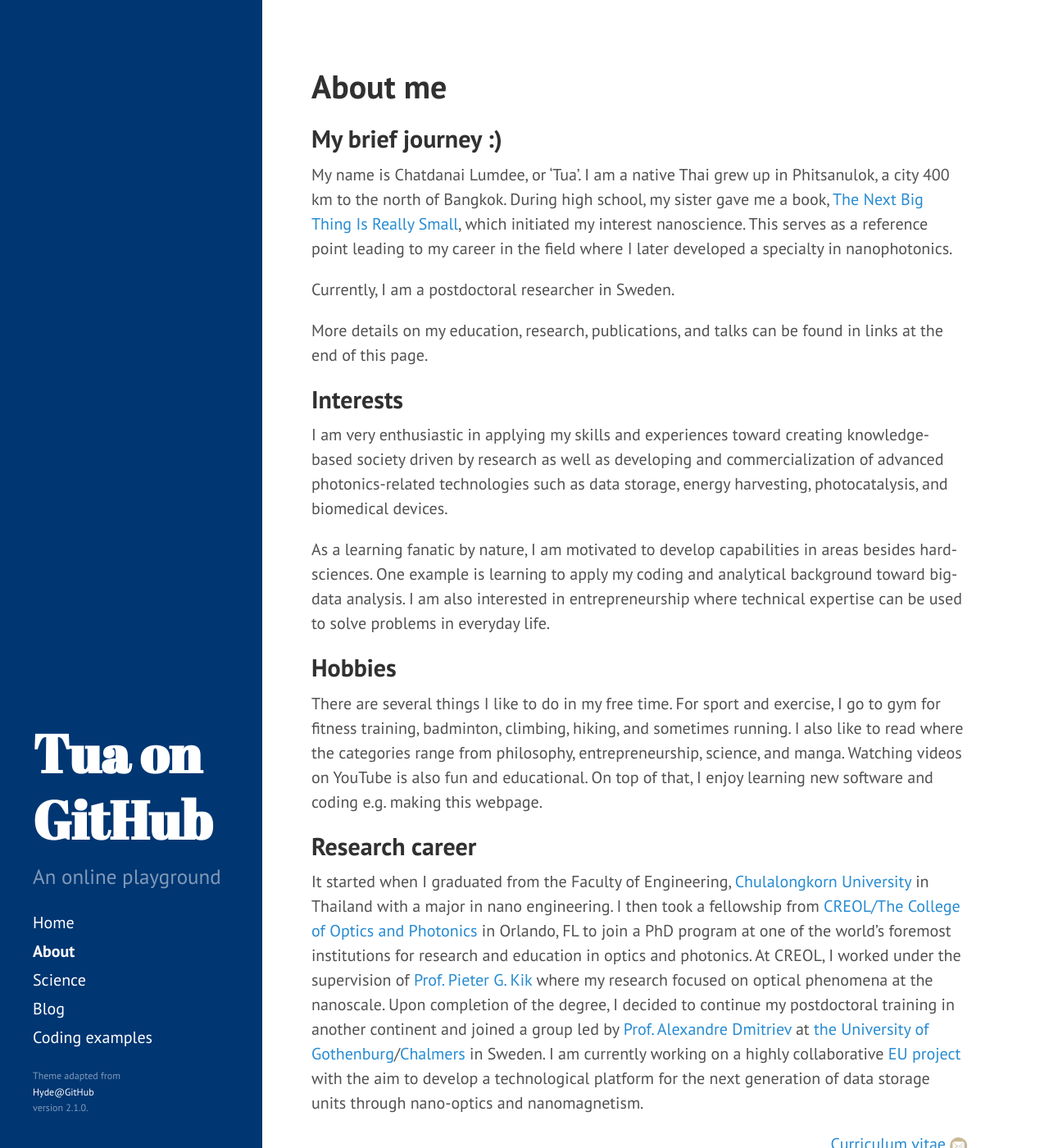
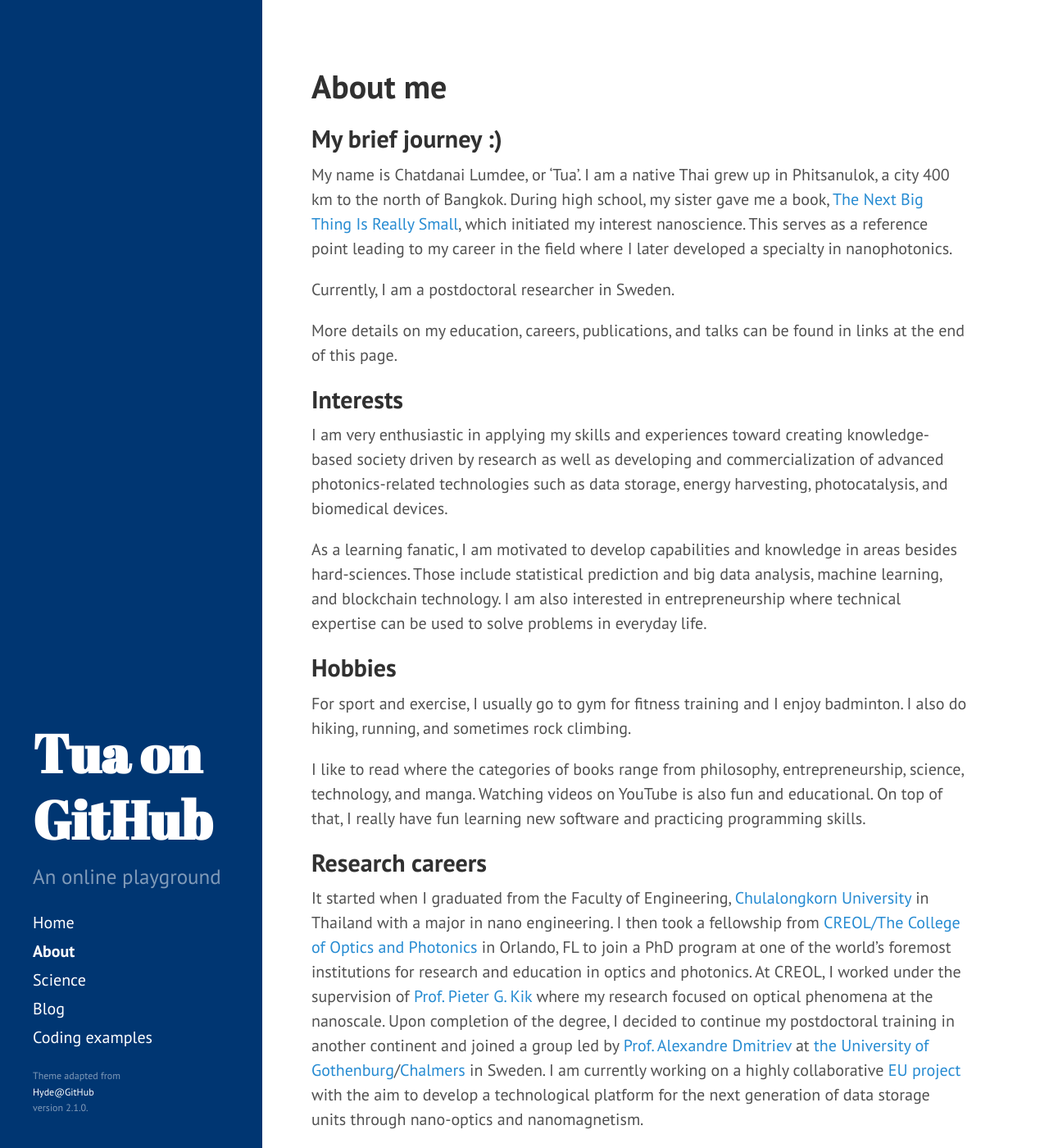
Before and after one commit to clumdee/clumdee.github.io_hyde, a Jekyll site: the page built from about/index.md, in a window 1280 px wide and 1400 px high. Shown: the whole window at 82% size. Built offline with Jekyll 4.4.1, drawn with Linux system fonts in a browser that asks for light colours.

Commit message:
update About

```diff
--- a/about/index.md
+++ b/about/index.md
@@ -9,17 +9,19 @@ My name is Chatdanai Lumdee, or 'Tua'. I am a native Thai grew up in Phitsanulok
 
 Currently, I am a postdoctoral researcher in Sweden.
 
-More details on my education, research, publications, and talks can be found in links at the end of this page.
+More details on my education, careers, publications, and talks can be found in links at the end of this page.
 
 ## Interests
 I am very enthusiastic in applying my skills and experiences toward creating knowledge-based society driven by research as well as developing and commercialization of advanced photonics-related technologies such as data storage, energy harvesting, photocatalysis, and biomedical devices.
 
-As a learning fanatic by nature, I am motivated to develop capabilities in areas besides hard-sciences. One example is learning to apply my coding and analytical background toward big-data analysis. I am also interested in entrepreneurship where technical expertise can be used to solve problems in everyday life.
+As a learning fanatic, I am motivated to develop capabilities and knowledge in areas besides hard-sciences. Those include statistical prediction and big data analysis, machine learning, and blockchain technology.  I am also interested in entrepreneurship where technical expertise can be used to solve problems in everyday life.
 
 ## Hobbies
-There are several things I like to do in my free time. For sport and exercise, I go to gym for fitness training, badminton, climbing, hiking, and sometimes running. I also like to read where the categories range from philosophy, entrepreneurship, science, and manga. Watching videos on YouTube is also fun and educational. On top of that, I enjoy learning new software and coding e.g. making this webpage.
+For sport and exercise, I usually go to gym for fitness training and I enjoy badminton. I also do hiking, running, and sometimes rock climbing.
 
-## Research career
+I like to read where the categories of books range from philosophy, entrepreneurship, science, technology, and manga. Watching videos on YouTube is also fun and educational. On top of that, I really have fun learning new software and practicing programming skills.
+
+## Research careers
 It started when I graduated from the Faculty of Engineering, [Chulalongkorn University](http://www.chula.ac.th/en/) in Thailand with a major in nano engineering. I then took a fellowship from [CREOL/The College of Optics and Photonics](http://www.creol.ucf.edu/) in Orlando, FL to join a PhD program at one of the world’s foremost institutions for research and education in optics and photonics. At CREOL, I worked under the supervision of [Prof. Pieter G. Kik](http://kik.creol.ucf.edu/) where my research focused on optical phenomena at the nanoscale. Upon completion of the degree, I decided to continue my postdoctoral training in another continent and joined a group led by [Prof. Alexandre Dmitriev](https://scholar.google.com/citations?user=uFM2fgcAAAAJ) at [the University of Gothenburg](http://www.gu.se/english)/[Chalmers](http://www.chalmers.se/en/Pages/default.aspx) in Sweden. I am currently working on a highly collaborative [EU project](http://www.physics.gu.se/english/research/femtoterabyte) with the aim to develop a technological platform for the next generation of data storage units through nano-optics and nanomagnetism.
 
 <div align="right">
```
